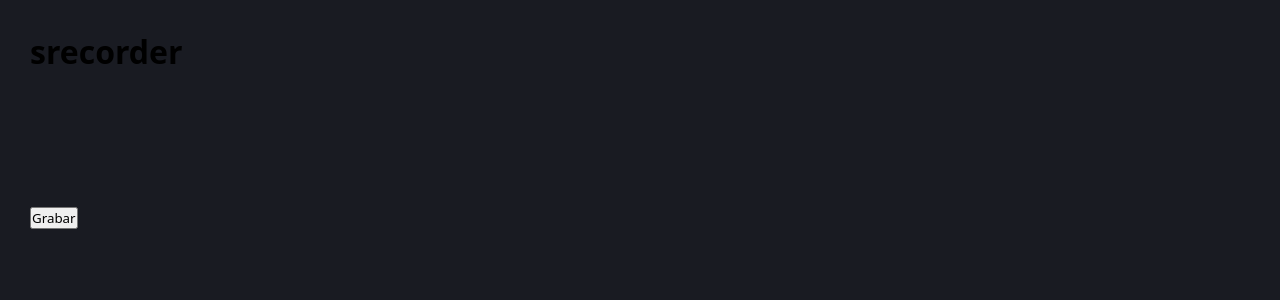
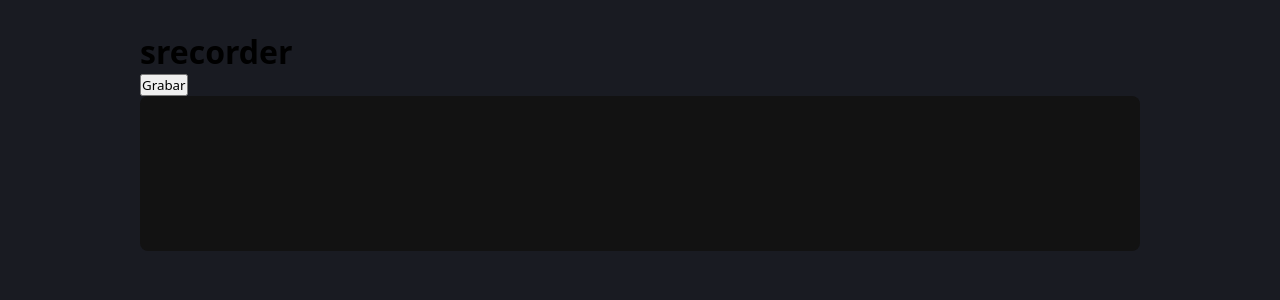
Before and after one commit to munozrc/screen-recorder, a React (Vite) app: page / in a window 1280 px wide. Shown: the top 300 px of the page. Built offline with nearby package versions, Linux system fonts and the light colour scheme.

Commit message:
feat: Import styles and new component ScreenPreview

```diff
--- a/src/App.tsx
+++ b/src/App.tsx
@@ -1,5 +1,8 @@
 import { useRef, useState } from "react"
 import fixWebmDuration from "fix-webm-duration"
+import { ScreenPreview } from "./components"
+
+import styles from "./styles/app.module.css"
 
 export default function App () {
   const recorder = useRef<MediaRecorder>()
@@ -74,12 +77,12 @@ export default function App () {
   }
 
   return (
-    <main>
+    <div className={styles.appWrapper}>
       <h1>srecorder</h1>
       <button onClick={handleClick}>
         {status === "idle" ? "Grabar" : "Detener"}
       </button>
-      <video ref={video} />
-    </main>
+      <ScreenPreview ref={video}/>
+    </div>
   )
 }
```
